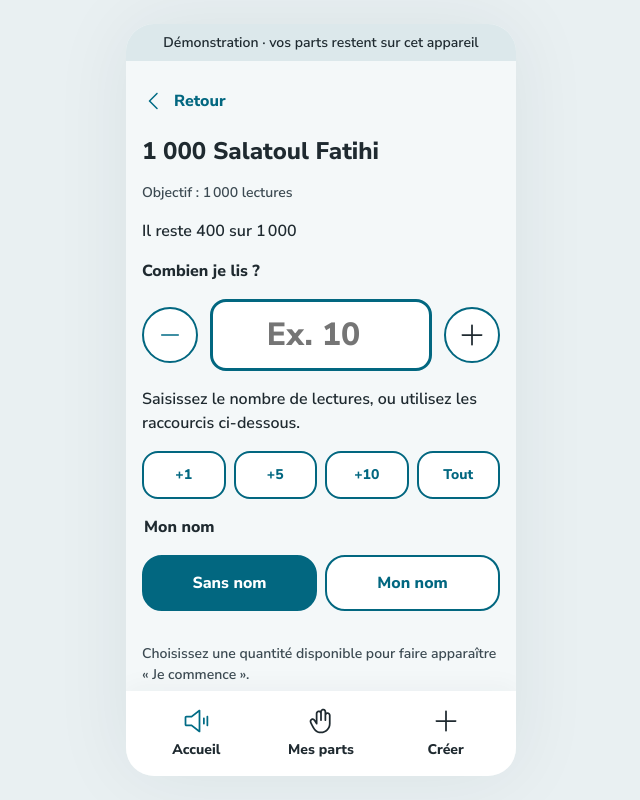
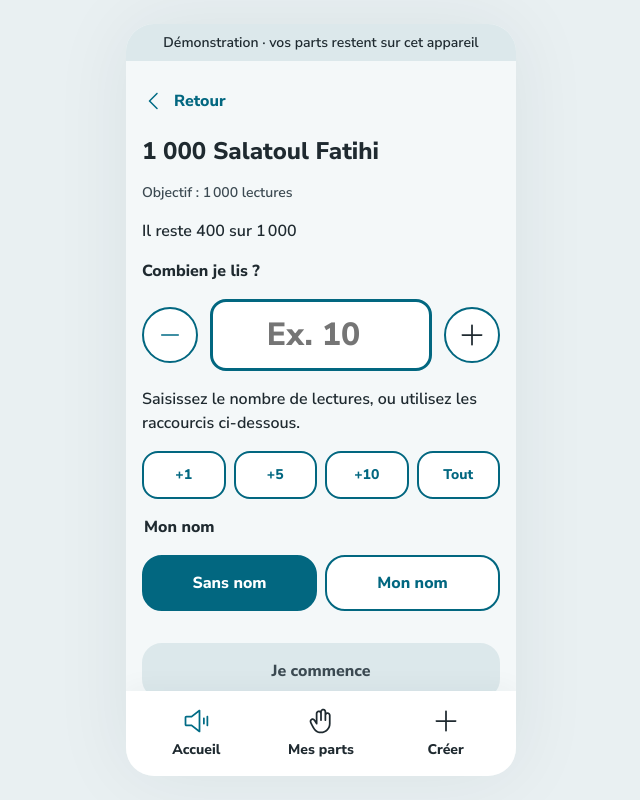
Before and after one commit to Lamine517/wirdlink, an Angular app: page /wird/salat-fatihi in a window 1280 px wide. Shown: the whole page, without its empty margins (319-959 px from the left). Built offline with nearby package versions, Linux system fonts and the light colour scheme.

Commit message:
fix: ajuster les contrôles du formulaire

```diff
--- a/src/app/features/participation/pages/participate-page/participate-page.html
+++ b/src/app/features/participation/pages/participate-page/participate-page.html
@@ -60,12 +60,16 @@
       </p>
     }
     <div class="participation-form__action" aria-live="polite">
-      @if (canReserve()) {
-        <button type="submit" class="button button--primary participation-form__submit">
-          Je commence
-        </button>
-      } @else {
-        <p class="participation-form__guidance">{{ guidance() }}</p>
+      <button
+        type="submit"
+        class="button button--primary participation-form__submit"
+        [disabled]="!canReserve()"
+        [attr.aria-describedby]="!canReserve() ? 'participation-guidance' : null"
+      >
+        Je commence
+      </button>
+      @if (!canReserve()) {
+        <p id="participation-guidance" class="participation-form__guidance">{{ guidance() }}</p>
       }
     </div>
   </form>
--- a/src/app/features/participation/pages/participate-page/participate-page.scss
+++ b/src/app/features/participation/pages/participate-page/participate-page.scss
@@ -32,7 +32,10 @@
 }
 
 .participation-form__action {
-  min-height: 72px;
+  display: grid;
+  align-content: start;
+  gap: var(--space-8);
+  min-height: 112px;
   margin-top: var(--space-16);
 }
 .participation-form__hint,
--- a/src/app/features/participation/pages/participate-page/participate-page.ts
+++ b/src/app/features/participation/pages/participate-page/participate-page.ts
@@ -67,7 +67,7 @@ export class ParticipatePage {
       value < 1 ||
       value > this.store.available(wird.id)
     ) {
-      return 'Choisissez une quantité disponible pour faire apparaître « Je commence ».';
+      return 'Choisissez une quantité disponible pour activer « Je commence ».';
     }
     return 'Écrivez votre nom ou choisissez « Sans nom » pour continuer.';
   });
--- a/src/app/features/wirds/components/wird-filters/wird-filters.scss
+++ b/src/app/features/wirds/components/wird-filters/wird-filters.scss
@@ -14,7 +14,7 @@
 .segmented-control {
   display: flex;
   flex: 1;
-  padding: var(--space-4);
+  padding: var(--space-2);
   border-radius: var(--radius-medium);
   background: var(--color-bg-muted);
 
@@ -24,7 +24,7 @@
     border: 0;
     background: transparent;
     border-radius: var(--radius-small);
-    padding: var(--space-8);
+    padding: var(--space-4) var(--space-8);
 
     &--active {
       background: var(--color-primary);
--- a/src/styles/_ui.scss
+++ b/src/styles/_ui.scss
@@ -45,6 +45,15 @@ button {
     border-color: var(--color-primary);
   }
 
+  &:disabled {
+    opacity: 1;
+    background: var(--color-bg-muted);
+    border-color: var(--color-bg-muted);
+    color: var(--color-text-secondary);
+    box-shadow: none;
+    transform: none;
+  }
+
   &--compact {
     font-size: var(--font-size-small);
     min-height: 48px;
--- a/src/styles/_variables.scss
+++ b/src/styles/_variables.scss
@@ -26,6 +26,7 @@ $breakpoint-desktop: 700px;
   --font-size-card-title: 1.25rem;
   --font-size-page-title: 1.5rem;
   --font-size-counter: 2rem;
+  --space-2: 2px;
   --space-4: 4px;
   --space-8: 8px;
   --space-12: 12px;
```
Also changed, not shown: 3 other files (tests, documents, lock files or other folders).
